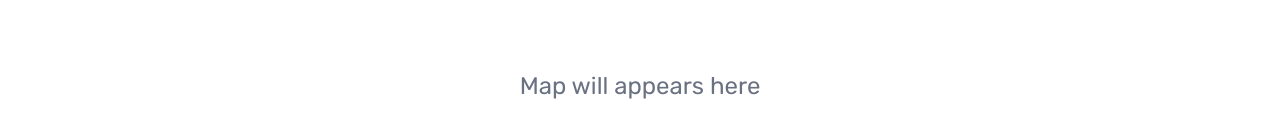
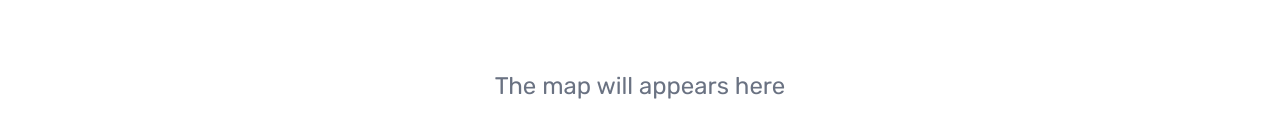
Before and after one commit to royal334/ip-address-tracker, a React (Vite) app: page / in a window 1280 px wide. Shown: the part 390-528 px from the top of the page. Built offline with nearby package versions, Linux system fonts and the light colour scheme.

Commit message:
done with the readme file

```diff
--- a/src/components/Map.tsx
+++ b/src/components/Map.tsx
@@ -21,7 +21,7 @@ function Map(props:MapProps) {
       <div className=''>
           {props.lat ===  undefined || props.lng === undefined ?
           <div className="flex items-center justify-center h-[50vh]">
-          <p className="text-2xl text-gray-500">Map will appears here</p>
+          <p className="text-2xl text-gray-500">The map will appears here</p>
          </div> :
 
           <MapContainer
```
Also changed, not shown: public/images/projectpreview.jpg (added), 1 other file (tests, documents, lock files or other folders).
